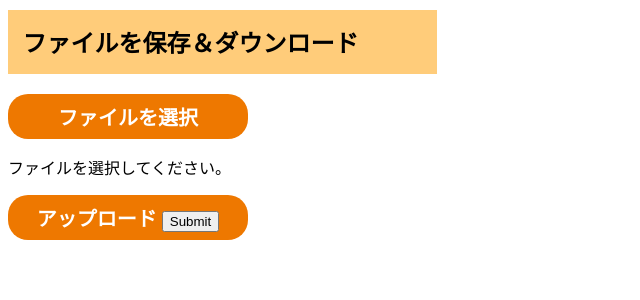
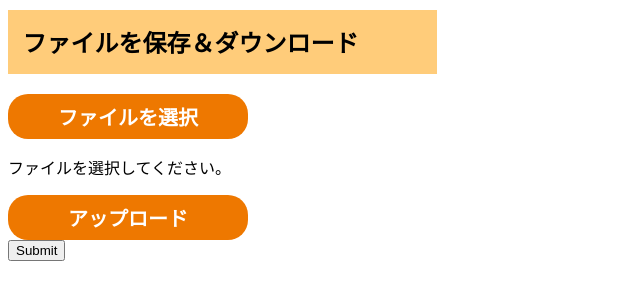
Before and after one commit to grarich/heroku_storage, a Flask app: page / in a window 1280 px wide. Shown: the top 300 px of the page, without its empty margins (0-640 px from the left). Run offline with Flask 2, Linux system fonts and the light colour scheme.

Commit message:
Update index.html

```diff
--- a/templates/index.html
+++ b/templates/index.html
@@ -14,15 +14,14 @@
                 <input type="file" id="file" name="file" class="button" required>
             </label>
             <p id="filename">ファイルを選択してください。</p>
-            <label class="label_button" for="submit_file">
-                <span>アップロード</span>
+            <label for="submit_file">
+                <span class="label_button">アップロード</span>
                 <input type="submit" class="button" id="submit_file">
             </label>
         </form>
         {%- if flag %}
         <div align="center">
             <p>パスワード {{ passwd }} </p>
-            <a herf="{{ file_url }}">ファイルのリンク</a>
             <script>alert('{{ file }} をアップロードしました。')</script>
         </div>
         {%- endif %}
```
